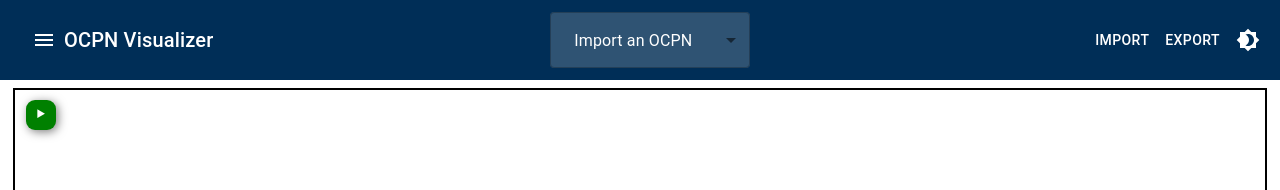
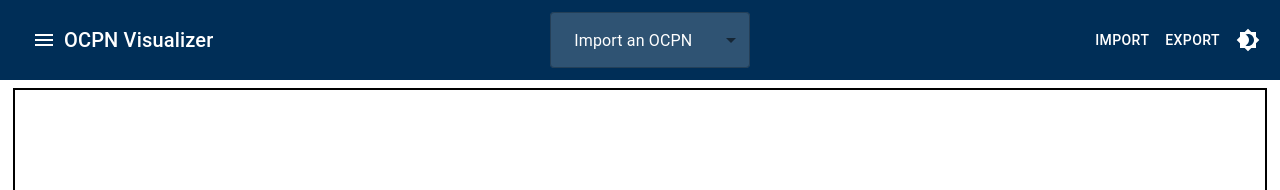
Before and after one commit to rwth-pads/ocpn-visualizer, a Next.js app: page / in a window 1280 px wide. Shown: the top 190 px of the page. Built offline with nearby package versions, Linux system fonts and the light colour scheme.

Commit message:
update visibility of run button based on changes

```diff
--- /dev/null
+++ b/src/app/components/ApplySugiyamaButton.css
@@ -0,0 +1,26 @@
+
+.apply-sugiyama-button {
+    display: none;
+    position: absolute;
+    top: 2.5vh;
+    left: 2vw;
+    width: 30px;
+    height: 30px;
+    border-radius: 30%;
+    color: #fff;
+    background-color: green;
+    transition: left 0.3s ease-in-out, background-color 0.1s ease-in-out;
+    box-shadow: 2px 2px 10px 0 rgba(0, 0, 0, 0.5);
+}
+.apply-sugiyama-button.changed {
+    display: block;
+}
+.apply-sugiyama-button:hover {
+    background-color: rgb(1, 158, 1);
+}
+.apply-sugiyama-button:active {
+    background-color: #276100;
+}
+.apply-sugiyama-button.open {
+    left: 41vw;
+}
--- /dev/null
+++ b/src/app/components/ApplySugiyamaButton.tsx
@@ -0,0 +1,23 @@
+import React, { useState, useEffect } from 'react';
+import OCPNConfig from '../utils/classes/OCPNConfig';
+import './ApplySugiyamaButton.css';
+
+interface ApplySugiyamaButtonProps {
+    darkMode: boolean;
+    menuOpen: boolean;
+    userConfig: OCPNConfig;
+    changed: boolean;
+    onClick: () => void;
+}
+
+const ApplySugiyamaButton: React.FC<ApplySugiyamaButtonProps> = ({ darkMode, menuOpen, userConfig, changed, onClick }) => {
+
+    return (
+        <button // Todo make this a component and use useEffect on userConfig to set visibility.
+            className={`apply-sugiyama-button${darkMode ? ' dark' : ' light'}${menuOpen ? ' open' : ''}${changed ? ' changed' : ''}`}
+            onClick={onClick}
+        >⯈</button>
+    );
+};
+
+export default ApplySugiyamaButton;
--- a/src/app/components/ConfigurationSidebar.css
+++ b/src/app/components/ConfigurationSidebar.css
@@ -1,24 +1,3 @@
-.apply-sugiyama-button {
-    position: absolute;
-    top: 2.5vh;
-    left: 2vw;
-    width: 30px;
-    height: 30px;
-    border-radius: 30%;
-    color: #fff;
-    background-color: green;
-    transition: left 0.3s ease-in-out, background-color 0.1s ease-in-out;
-    box-shadow: 2px 2px 10px 0 rgba(0, 0, 0, 0.5);
-}
-.apply-sugiyama-button:hover {
-    background-color: rgb(1, 158, 1);
-}
-.apply-sugiyama-button:active {
-    background-color: #276100;
-}
-.apply-sugiyama-button.open {
-    left: 41vw;
-}
 .sidebar {
     position: absolute;
     top: 0;
--- a/src/app/components/ConfigurationSidebar.tsx
+++ b/src/app/components/ConfigurationSidebar.tsx
@@ -10,10 +10,11 @@ interface ConfigurationSidebarProps {
     isOpen: boolean;
     currentOCPN: ObjectCentricPetriNet | null;
     userConfig: OCPNConfig;
+    setChange: (change: boolean) => void;
     darkMode: boolean;
 }
 
-const ConfigurationSidebar: React.FC<ConfigurationSidebarProps> = ({ isOpen, currentOCPN, userConfig, darkMode }) => {
+const ConfigurationSidebar: React.FC<ConfigurationSidebarProps> = ({ isOpen, currentOCPN, userConfig, setChange, darkMode }) => {
     const mode = darkMode ? 'dark' : 'light';
     const sidebarClass = isOpen ? "sidebar open " + mode : "sidebar " + mode;
 
@@ -139,6 +140,7 @@ const ConfigurationSidebar: React.FC<ConfigurationSidebarProps> = ({ isOpen, cur
         }
         if (change) {
             setUserConfig(value, attribute);
+            setChange(true);
         }
     };
 
--- a/src/app/page.tsx
+++ b/src/app/page.tsx
@@ -11,6 +11,7 @@ import ImportDialog from './components/ImportDialog';
 import ConfigurationSidebar from './components/ConfigurationSidebar';
 import ObjectCentricPetriNet from './utils/classes/ObjectCentricPetriNet';
 import OCPNConfig from './utils/classes/OCPNConfig';
+import ApplaySugiyamaButton from './components/ApplySugiyamaButton';
 
 import './components/ConfigurationSidebar.css';
 
@@ -23,6 +24,7 @@ const Home = () => {
     const [importError, setImportError] = useState<string | null>(null);
     const [selectedOCPN, setSelectedOCPN] = useState<number | null>(null);
     const [userConfig, setUserConfig] = useState<OCPNConfig>(new OCPNConfig());
+    const [changed, setChanged] = useState(false);
 
     useEffect(() => {
         setDarkMode(prefersDarkMode);
@@ -49,6 +51,12 @@ const Home = () => {
         setImportDialogOpen(false);
         setImportError(null);
     };
+
+    const applyConfigChanges = () => {
+        console.log("Apply Sugiyama", userConfig.includedObjectTypes);
+        // rerun visualization with new config
+        setChanged(false);
+    }
 
     // TODO: allow for importing multiple OCPNs. Currently only supports importing one OCPN at a time
     const handleFileImport = async (file: File) => {
@@ -136,12 +144,14 @@ const Home = () => {
                         isOpen={menuOpen}
                         currentOCPN={selectedOCPN !== null ? importedObjects[selectedOCPN] : null}
                         userConfig={userConfig}
+                        setChange={setChanged}
                         darkMode={darkMode} />
-
-                    <button // Todo make this a component and use useEffect on userConfig to set visibility.
-                        className={`apply-sugiyama-button${darkMode ? ' dark' : ' light'}${menuOpen ? ' open' : ''}`}
-                        onClick={() => {console.log("Apply Sugiyama", userConfig.includedObjectTypes)}}
-                        >⯈</button>
+                    <ApplaySugiyamaButton
+                        darkMode={darkMode}
+                        menuOpen={menuOpen}
+                        userConfig={userConfig}
+                        changed={changed}
+                        onClick={applyConfigChanges} />
                     <VisualizationArea
                         selectedOCPN={selectedOCPN !== null ? importedObjects[selectedOCPN] : null}
                         userConfig={userConfig}
```
